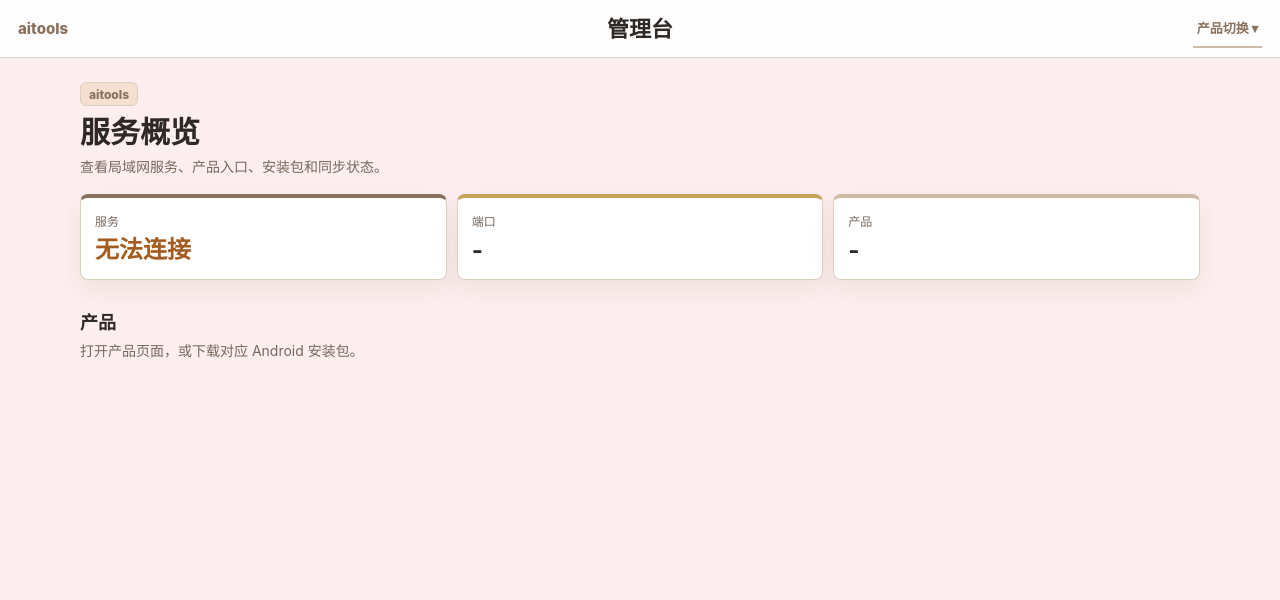
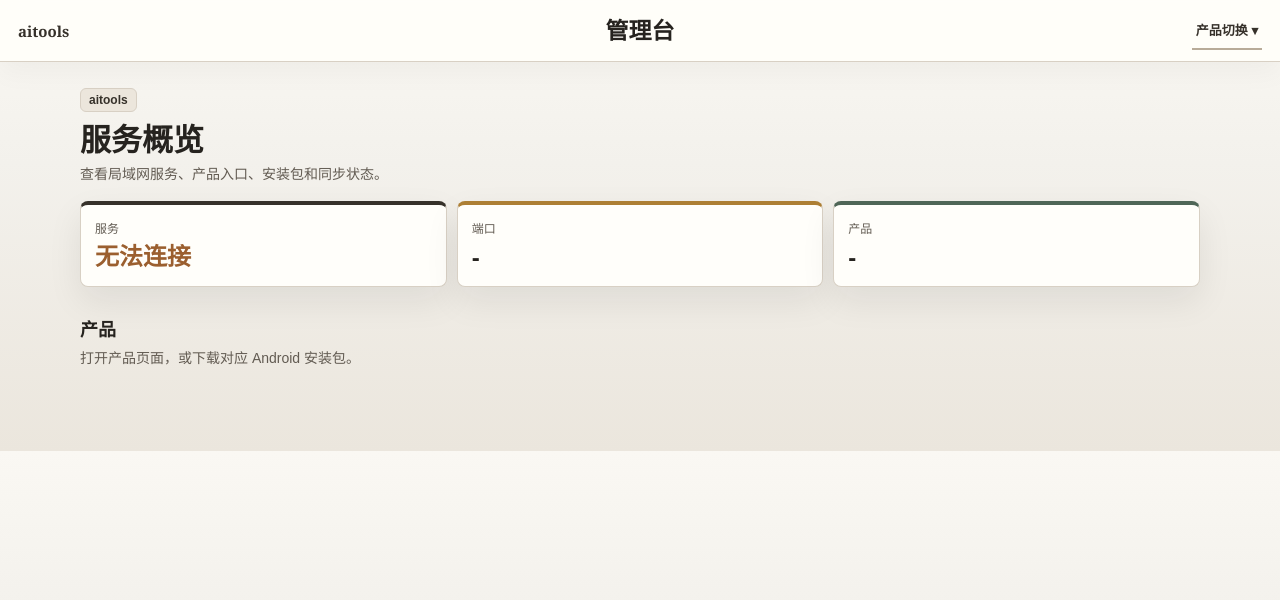
Before and after one commit to lutian0619/aitools, a website: page web/index.html in a window 1280 px wide. Drawn offline with Linux system fonts and the light colour scheme; no server answers.

Commit message:
Refresh Web visual system

```diff
--- a/web/app-shell.css
+++ b/web/app-shell.css
@@ -1,51 +1,60 @@
 :root {
   color-scheme: light;
-  --ink: #2f2925;
-  --muted: #75685f;
-  --paper: #fdefef;
-  --panel: #ffffff;
-  --panel-soft: #f4dfd0;
-  --line: #dad0c2;
-  --line-strong: #cdbba7;
-  --accent: #8a715e;
-  --accent-warm: #cdbba7;
-  --accent-gold: #c8a15a;
-  --shadow-soft: 0 10px 26px rgba(72, 55, 34, 0.08);
+  --ink: #26231f;
+  --muted: #625b52;
+  --paper: #f3f1ec;
+  --panel: #fffefa;
+  --panel-soft: #ece6dc;
+  --line: #d8d0c4;
+  --line-strong: #b8ab99;
+  --accent: #36312a;
+  --accent-warm: #7c6f5d;
+  --accent-gold: #ad7f34;
+  --accent-olive: #4f6657;
+  --shadow-soft: 0 14px 34px rgba(30, 27, 23, 0.08);
+  --font-body: "Avenir Next", "PingFang SC", "Hiragino Sans GB", "Microsoft YaHei", sans-serif;
+  --font-display: "Songti SC", "STSong", Georgia, serif;
 }
 
 body {
-  background: var(--paper);
+  background:
+    linear-gradient(180deg, #faf8f3 0%, var(--paper) 36%, #ebe6dd 100%);
   color: var(--ink);
+  font-family: var(--font-body);
 }
 
 .shellbar {
   position: relative;
   z-index: 100;
-  height: 58px;
+  height: 62px;
   display: grid;
   grid-template-columns: minmax(120px, 1fr) auto minmax(120px, 1fr);
   align-items: center;
   gap: 12px;
   padding: 0 18px;
   border-bottom: 1px solid var(--line);
-  background: rgba(255, 255, 255, 0.92);
-  backdrop-filter: blur(12px);
+  background: rgba(255, 254, 250, 0.92);
+  backdrop-filter: blur(14px);
+  box-shadow: 0 10px 28px rgba(38, 35, 31, 0.04);
 }
 
 .shellbrand {
   color: var(--accent);
   text-decoration: none;
+  font-family: var(--font-display);
   font-size: 15px;
-  font-weight: 850;
+  font-weight: 700;
 }
 
 .shelltitle {
   margin: 0;
   color: var(--ink);
-  font-size: 22px;
+  font-family: var(--font-display);
+  font-size: 23px;
   line-height: 1;
   letter-spacing: 0;
   text-align: center;
+  font-weight: 700;
 }
 
 .shellactions {
@@ -65,10 +74,11 @@ body {
   text-decoration: none;
   font: inherit;
   font-size: 13px;
-  font-weight: 800;
+  font-weight: 760;
   display: inline-flex;
   align-items: center;
   justify-content: center;
+  box-shadow: 0 4px 12px rgba(38, 35, 31, 0.04);
 }
 
 .shellbutton.primary {
@@ -88,6 +98,7 @@ body {
   color: var(--accent);
   font-size: 15px;
   font-weight: 800;
+  box-shadow: 0 4px 12px rgba(38, 35, 31, 0.04);
 }
 
 .shell-icon-button svg {
@@ -103,13 +114,13 @@ body {
 .workspace {
   width: min(1120px, calc(100% - 32px));
   margin: 0 auto;
-  padding: 24px 0 72px;
+  padding: 26px 0 72px;
 }
 
 .panel {
   border: 1px solid var(--line);
   border-radius: 8px;
-  background: rgba(255, 255, 255, 0.94);
+  background: rgba(255, 254, 250, 0.96);
   box-shadow: var(--shadow-soft);
   overflow: hidden;
 }
@@ -117,8 +128,8 @@ body {
 .panel::before {
   content: "";
   display: block;
-  height: 4px;
-  background: linear-gradient(90deg, var(--accent-warm), var(--accent-gold), var(--accent));
+  height: 3px;
+  background: linear-gradient(90deg, var(--accent), var(--accent-gold), var(--accent-olive));
 }
 
 @media (max-width: 700px) {
--- a/web/product-switcher.css
+++ b/web/product-switcher.css
@@ -3,7 +3,7 @@
   right: 18px;
   top: 14px;
   z-index: 120;
-  font-family: -apple-system, BlinkMacSystemFont, "Segoe UI", sans-serif;
+  font-family: var(--font-body, "Avenir Next", "PingFang SC", "Hiragino Sans GB", "Microsoft YaHei", sans-serif);
 }
 
 .product-switcher.inline {
@@ -18,18 +18,18 @@
   min-width: 0;
   padding: 0 4px;
   border: 0;
-  border-bottom: 2px solid #cdbba7;
+  border-bottom: 2px solid var(--line-strong);
   border-radius: 0;
   background: transparent;
-  color: #8a715e;
+  color: var(--accent);
   font: inherit;
   font-size: 13px;
-  font-weight: 800;
+  font-weight: 780;
   cursor: pointer;
 }
 
 .product-switcher button:hover {
-  color: #6f5848;
+  color: var(--accent-warm);
 }
 
 .product-switcher-panel {
@@ -38,10 +38,10 @@
   top: 44px;
   z-index: 121;
   width: min(292px, calc(100vw - 32px));
-  border: 1px solid #cdbba7;
+  border: 1px solid var(--line-strong);
   border-radius: 8px;
-  background: #ffffff;
-  box-shadow: 0 18px 48px rgba(33, 35, 31, 0.2);
+  background: var(--panel);
+  box-shadow: 0 18px 48px rgba(38, 35, 31, 0.16);
   overflow: hidden;
 }
 
@@ -60,17 +60,17 @@
   gap: 3px;
   padding: 10px;
   border-radius: 7px;
-  color: #2f2925;
+  color: var(--ink);
   text-decoration: none;
 }
 
 .product-switcher-item:hover {
-  background: #f4dfd0;
+  background: var(--panel-soft);
 }
 
 .product-switcher-item.active {
-  background: #f4dfd0;
-  box-shadow: inset 3px 0 0 #cdbba7;
+  background: var(--panel-soft);
+  box-shadow: inset 3px 0 0 var(--accent-gold);
 }
 
 .product-switcher-item b {
@@ -78,7 +78,7 @@
 }
 
 .product-switcher-item small {
-  color: #75685f;
+  color: var(--muted);
   font-size: 12px;
   line-height: 1.35;
 }
--- a/web/styles.css
+++ b/web/styles.css
@@ -1,17 +1,17 @@
 :root {
   color-scheme: light;
-  --ink: #2f2925;
-  --muted: #75685f;
-  --paper: #fdefef;
-  --panel: #ffffff;
-  --panel-soft: #f4dfd0;
-  --line: #dad0c2;
-  --line-strong: #cdbba7;
-  --accent: #8a715e;
-  --accent-2: #cdbba7;
-  --accent-3: #c8a15a;
-  --green: #3f7b54;
-  --warn: #a45c20;
+  --ink: #26231f;
+  --muted: #625b52;
+  --paper: #f3f1ec;
+  --panel: #fffefa;
+  --panel-soft: #ece6dc;
+  --line: #d8d0c4;
+  --line-strong: #b8ab99;
+  --accent: #36312a;
+  --accent-2: #7c6f5d;
+  --accent-3: #ad7f34;
+  --green: #4f6657;
+  --warn: #9b5f2f;
 }
 
 * {
@@ -20,9 +20,10 @@
 
 body {
   margin: 0;
-  background: var(--paper);
+  background:
+    linear-gradient(180deg, #faf8f3 0%, var(--paper) 36%, #ebe6dd 100%);
   color: var(--ink);
-  font-family: -apple-system, BlinkMacSystemFont, "Segoe UI", sans-serif;
+  font-family: var(--font-body, "Avenir Next", "PingFang SC", "Hiragino Sans GB", "Microsoft YaHei", sans-serif);
 }
 
 .eyebrow {
@@ -32,8 +33,8 @@ body {
   padding: 0 8px;
   border: 1px solid var(--line);
   border-radius: 6px;
-  background: #f4dfd0;
-  color: #8a715e;
+  background: var(--panel-soft);
+  color: var(--accent);
   font-size: 12px;
   font-weight: 800;
 }
@@ -52,7 +53,9 @@ h1 {
 }
 
 h2 {
+  font-family: var(--font-display, "Songti SC", "STSong", Georgia, serif);
   font-size: 18px;
+  font-weight: 700;
 }
 
 p {
@@ -88,7 +91,7 @@ button,
 .button.disabled {
   cursor: default;
   color: var(--muted);
-  background: rgba(244, 223, 208, 0.72);
+  background: rgba(236, 230, 220, 0.72);
 }
 
 .intro {
@@ -97,7 +100,7 @@ button,
 
 .intro h2 {
   margin-top: 10px;
-  font-size: 30px;
+  font-size: 31px;
   line-height: 1.12;
 }
 
@@ -119,7 +122,7 @@ main {
   border: 1px solid var(--line);
   background: var(--panel);
   border-radius: 8px;
-  box-shadow: 0 10px 26px rgba(72, 55, 34, 0.08);
+  box-shadow: var(--shadow-soft, 0 14px 34px rgba(30, 27, 23, 0.08));
 }
 
 .status > div {
@@ -138,7 +141,7 @@ main {
 }
 
 .status > div:nth-child(3) {
-  border-top: 4px solid var(--accent-2);
+  border-top: 4px solid var(--green);
 }
 
 .label {
@@ -183,13 +186,15 @@ main {
   content: "";
   position: absolute;
   inset: 0 0 auto;
-  height: 6px;
-  background: linear-gradient(90deg, var(--accent-2), var(--accent-3), var(--accent));
+  height: 4px;
+  background: linear-gradient(90deg, var(--accent), var(--accent-3), var(--green));
 }
 
 .toolCard h3 {
   margin: 0;
+  font-family: var(--font-display, "Songti SC", "STSong", Georgia, serif);
   font-size: 22px;
+  font-weight: 700;
 }
 
 .toolCard p {
```
Also changed, not shown: web/DESIGN_SYSTEM.md (+14 -11 lines).
